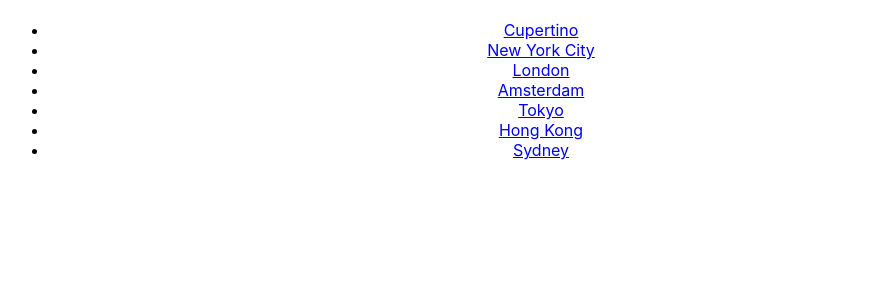
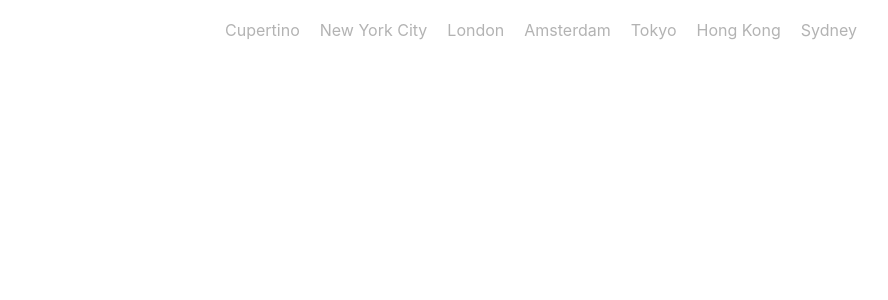
Before and after one commit to drndrw/navigation-project, a React app: page / in a window 1280 px wide. Shown: the top 300 px of the page, without its empty margins (119-1007 px from the left). Built offline with nearby package versions, Linux system fonts and the light colour scheme.

Commit message:
Added list and link styles

```diff
--- a/src/scss/components/navigation.scss
+++ b/src/scss/components/navigation.scss
@@ -0,0 +1,15 @@
+.navigation {
+  ul li {
+    display: inline;
+    margin: 0px 10px 0px 10px;
+  }
+
+  a {
+    text-decoration: none;
+    color: #B3B3B3;
+
+    &:hover {
+      color: #5F99C6;
+    }
+  }
+}
```
